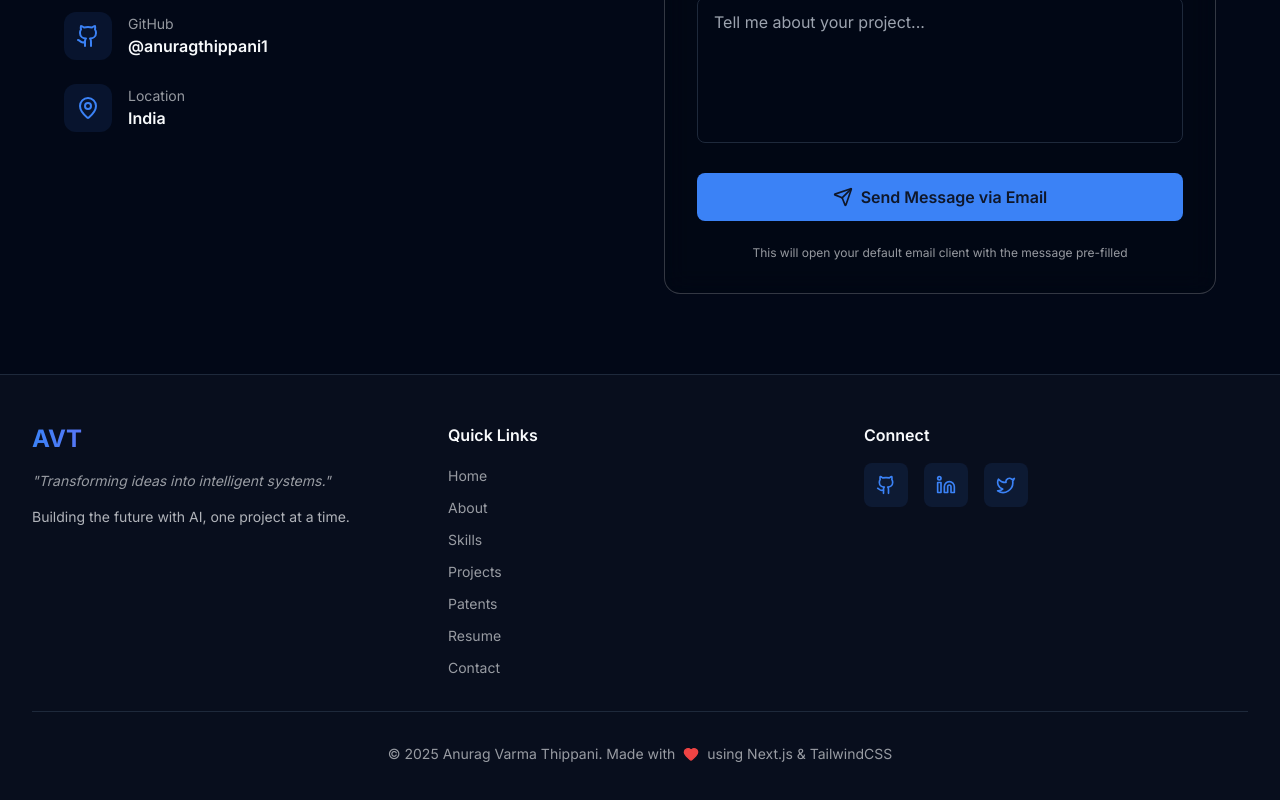
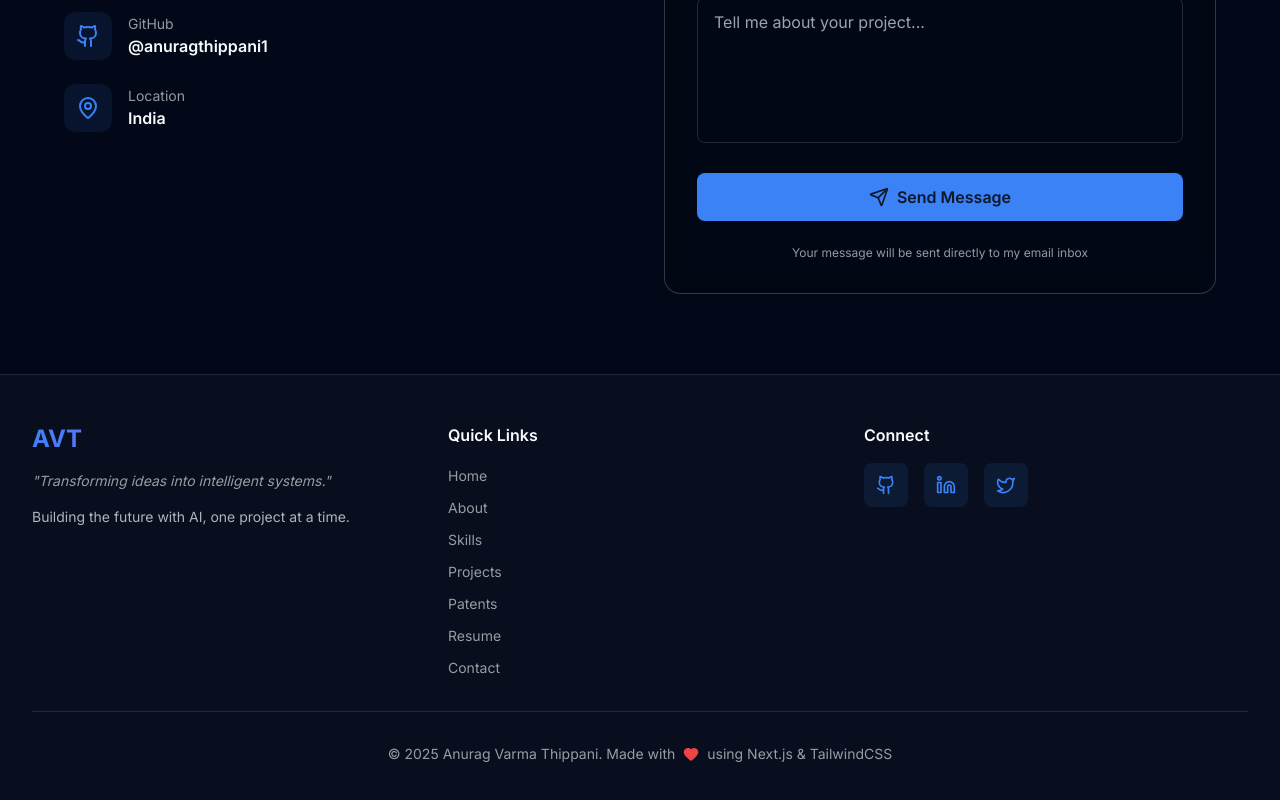
Before and after one commit to anuragthippani1/Portfolio, a Next.js app: page / in a window 1280 px wide. Shown: the part 4198-4998 px from the top of the page. Built offline with nearby package versions, Linux system fonts and the light colour scheme.

Commit message:
Update contact form with EmailJS implementation for direct email delivery

```diff
--- a/components/Contact.js
+++ b/components/Contact.js
@@ -12,7 +12,7 @@ export default function Contact() {
     message: "",
   });
   const [status, setStatus] = useState({ type: "", message: "" });
-  const [loading, setLoading] = useState(false);
+  const [isSubmitting, setIsSubmitting] = useState(false);
 
   const handleChange = (e) => {
     setFormData({
@@ -21,33 +21,48 @@ export default function Contact() {
     });
   };
 
-  const handleSubmit = (e) => {
+  const handleSubmit = async (e) => {
     e.preventDefault();
+    setIsSubmitting(true);
+    setStatus({ type: "", message: "" });
 
-    // Create mailto link with form data
-    const subject = encodeURIComponent(
-      `Portfolio Contact from ${formData.name}`
-    );
-    const body = encodeURIComponent(
-      `Name: ${formData.name}\nEmail: ${formData.email}\n\nMessage:\n${formData.message}`
-    );
-    const mailtoLink = `mailto:anuragthippani8@gmail.com?subject=${subject}&body=${body}`;
+    // EmailJS Configuration
+    // TODO: Replace with your actual EmailJS credentials from https://www.emailjs.com
+    const SERVICE_ID = "service_portfolio"; // Your EmailJS Service ID
+    const TEMPLATE_ID = "template_portfolio"; // Your EmailJS Template ID
+    const USER_ID = "your_emailjs_user_id"; // Your EmailJS Public Key
 
-    // Open default email client
-    window.location.href = mailtoLink;
+    try {
+      // Send email using EmailJS
+      const result = await emailjs.send(
+        SERVICE_ID,
+        TEMPLATE_ID,
+        {
+          from_name: formData.name,
+          from_email: formData.email,
+          message: formData.message,
+          to_email: "anuragthippani8@gmail.com",
+        },
+        USER_ID
+      );
 
-    // Show success message
-    setStatus({
-      type: "success",
-      message:
-        "Opening your email client... You can also email me directly at anuragthippani8@gmail.com",
-    });
-
-    // Reset form after a delay
-    setTimeout(() => {
-      setFormData({ name: "", email: "", message: "" });
-      setStatus({ type: "", message: "" });
-    }, 3000);
+      if (result.text === "OK") {
+        setStatus({
+          type: "success",
+          message: "✅ Message sent successfully! I'll get back to you soon.",
+        });
+        setFormData({ name: "", email: "", message: "" });
+      }
+    } catch (error) {
+      console.error("EmailJS Error:", error);
+      setStatus({
+        type: "error",
+        message:
+          "❌ Failed to send message. Please email me directly at anuragthippani8@gmail.com",
+      });
+    } finally {
+      setIsSubmitting(false);
+    }
   };
 
   const contactLinks = [
@@ -233,15 +248,24 @@ export default function Contact() {
 
               <button
                 type="submit"
-                className="w-full px-8 py-3 bg-primary text-primary-foreground rounded-lg font-semibold flex items-center justify-center gap-2 hover:scale-105 transition-transform"
+                disabled={isSubmitting}
+                className="w-full px-8 py-3 bg-primary text-primary-foreground rounded-lg font-semibold flex items-center justify-center gap-2 hover:scale-105 transition-transform disabled:opacity-50 disabled:cursor-not-allowed disabled:hover:scale-100"
               >
-                <Send size={20} />
-                Send Message via Email
+                {isSubmitting ? (
+                  <>
+                    <div className="w-5 h-5 border-2 border-white border-t-transparent rounded-full animate-spin" />
+                    Sending...
+                  </>
+                ) : (
+                  <>
+                    <Send size={20} />
+                    Send Message
+                  </>
+                )}
               </button>
 
               <p className="text-xs text-center text-foreground/60">
-                This will open your default email client with the message
-                pre-filled
+                Your message will be sent directly to my email inbox
               </p>
             </form>
           </motion.div>
```
